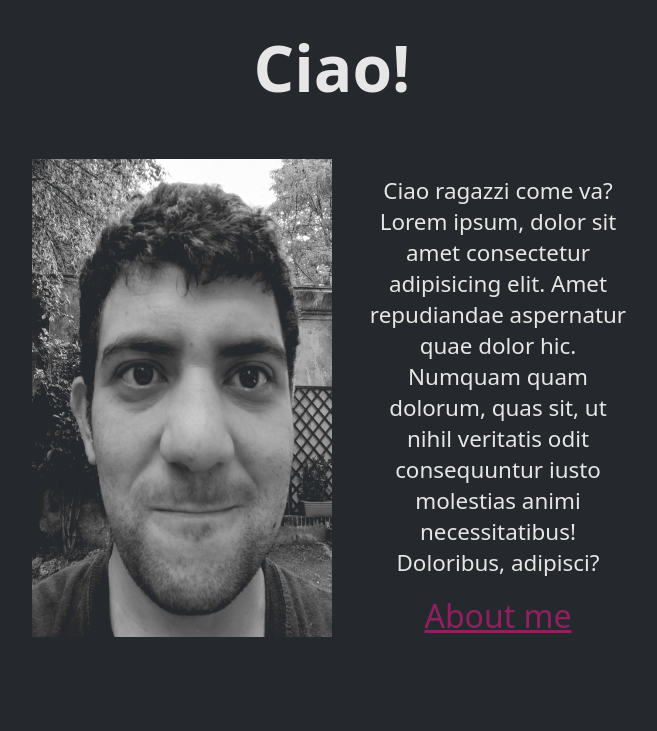
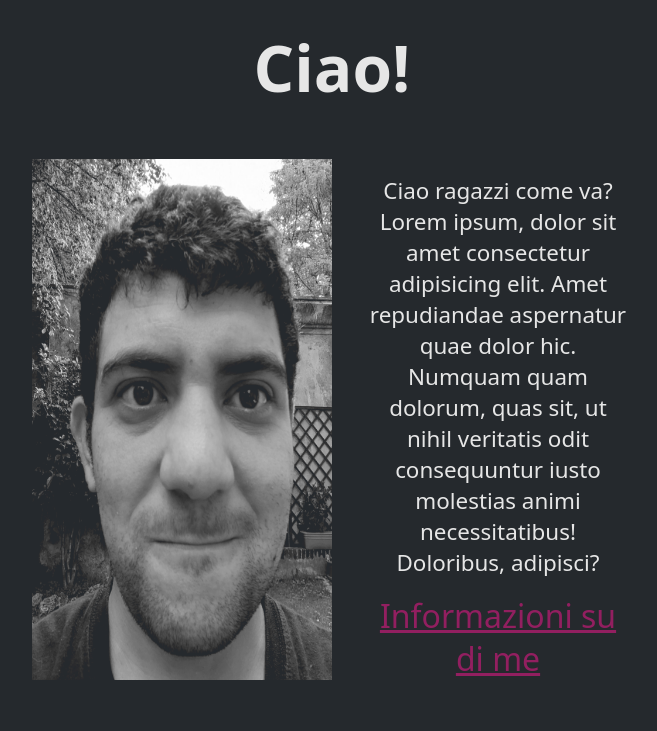
Before and after one commit to lichfolky/black-page, a plain HTML site: page index.html in a window 1280 px wide. Shown: the whole page, without its empty margins (308-965 px from the left). Drawn offline with Linux system fonts and the light colour scheme.

Commit message:
change text

```diff
--- a/index.html
+++ b/index.html
@@ -20,7 +20,7 @@
                     hic.
                     Numquam quam dolorum, quas sit, ut nihil veritatis odit consequuntur iusto molestias animi
                     necessitatibus! Doloribus, adipisci?</p>
-                <a href="about-me.html">About me</a>
+                <a href="about-me.html">Informazioni su di me</a>
             </div>
 
         </div>
```
